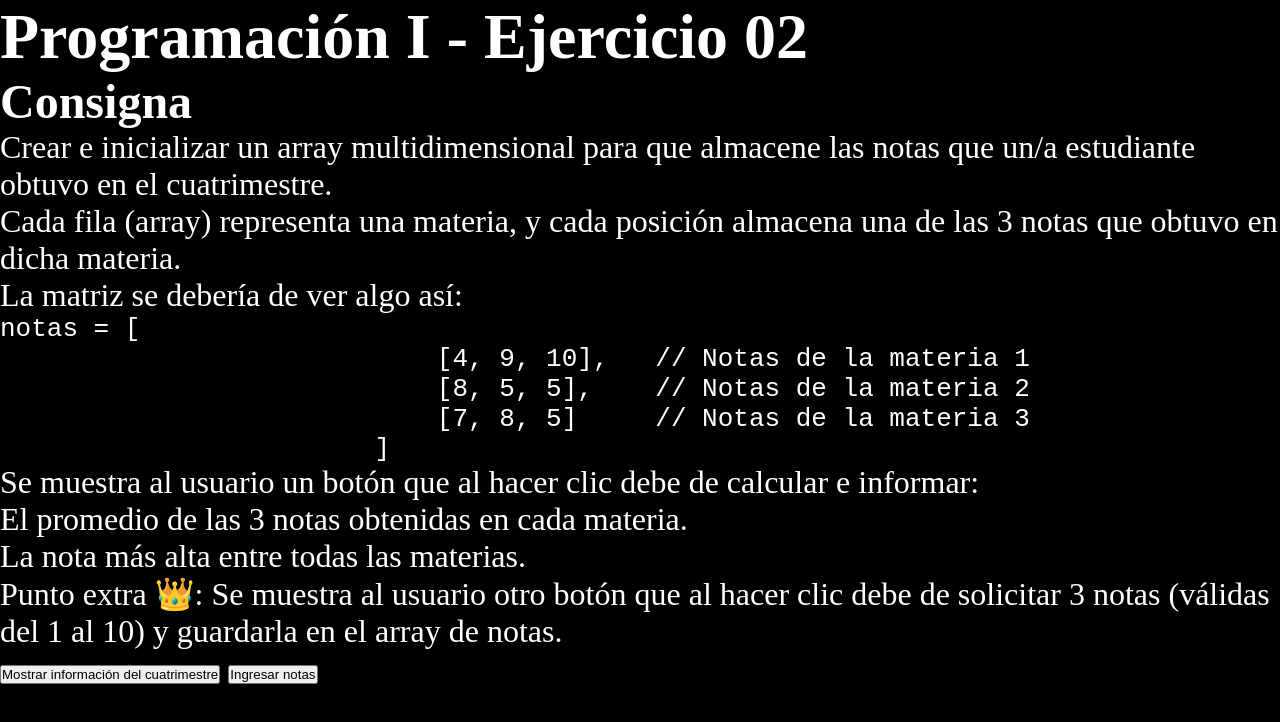
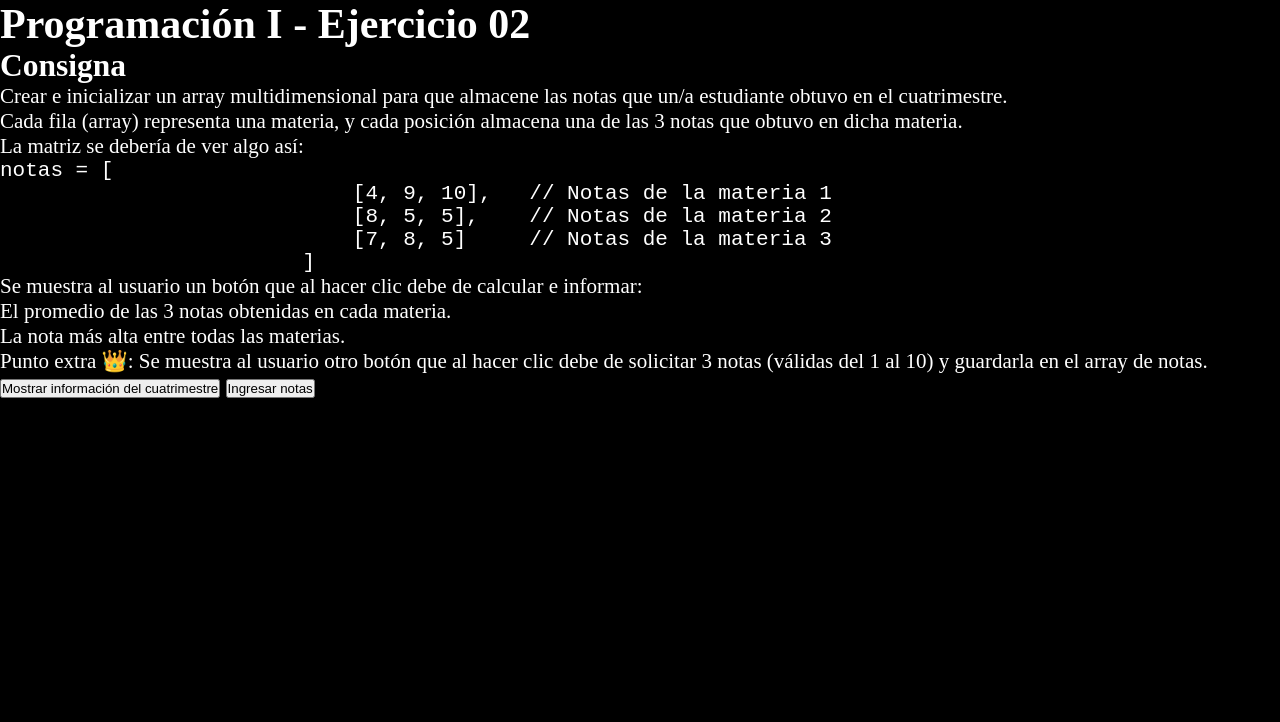
Before and after one commit to luchoNeiman/programacion-davinci, a plain HTML site: page index.html in a window 1280 px wide. Drawn offline with Linux system fonts and the light colour scheme.

Commit message:
terminado

```diff
--- a/index.html
+++ b/index.html
@@ -9,12 +9,11 @@
 </head>
 
 <body>
-    <div class="web">
+
     <header>
         <h1>Programación I - Ejercicio 02</h1>
     </header>
     <main>
-            <div class="consigna">
         <h2>Consigna</h2>
         <ul>
             <li>Crear e inicializar un array multidimensional para que almacene las notas que un/a estudiante
@@ -39,7 +38,7 @@
             <li>Punto extra 👑: Se muestra al usuario otro botón que al hacer clic debe de solicitar 3 notas
                 (válidas del 1 al 10) y guardarla en el array de notas.</li>
         </ul>
-            </div>
+
 
         <button onclick="mostrarNotas()">Mostrar información del cuatrimestre</button>
         <button onclick="ingresarNota()">Ingresar notas</button>
--- a/styles.css
+++ b/styles.css
@@ -6,5 +6,5 @@
 body{
     background-color: black;
     color: white;
-    font-size: 2em;
+    font-size: 21px;
 }
```
Lines whose indentation alone changed are shown as unchanged.
